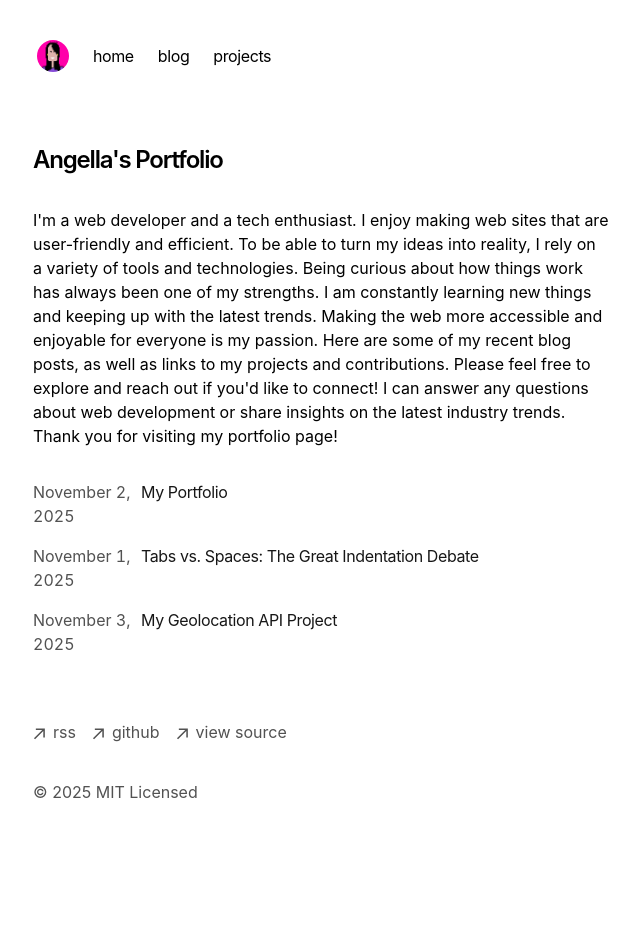
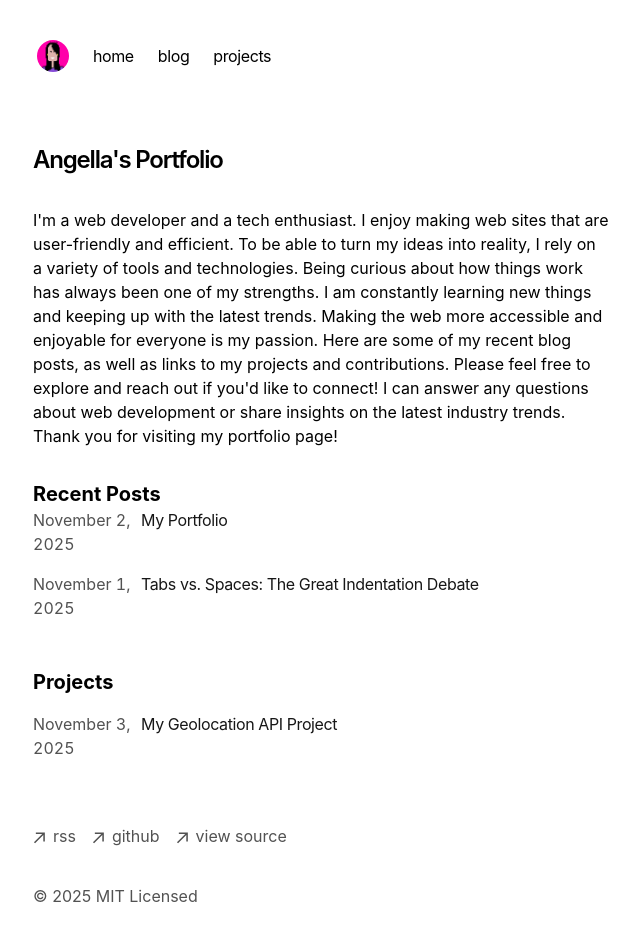
Before and after one commit to angel33la/portfolio-blog, a Next.js app: page / in a window 1280 px wide. Shown: the top 940 px of the page, without its empty margins (319-959 px from the left). Before the commit the page ends 868 px from the top, so only its background shows below. Built offline with nearby package versions, Linux system fonts and the light colour scheme.

Commit message:
Added h3 headers to separate my blog posts from my projects

```diff
--- a/app/components/footer.tsx
+++ b/app/components/footer.tsx
@@ -46,7 +46,7 @@ export default function Footer() {
             className="flex items-center transition-all hover:text-neutral-800 dark:hover:text-neutral-100"
             rel="noopener noreferrer"
             target="_blank"
-            href="https://vercel.com/templates/next.js/portfolio-starter-kit"
+            href="https://github.com/angel33la/portfolio-blog"
           >
             <ArrowIcon />
             <p className="ml-2 h-7">view source</p>
--- a/app/page.tsx
+++ b/app/page.tsx
@@ -11,7 +11,9 @@ export default function Page() {
         {`I'm a web developer  and a tech enthusiast. I enjoy making web sites that are user-friendly and efficient. To be able to turn my ideas into reality, I rely on a variety of tools and technologies. Being curious about how things work has always been one of my strengths. I am constantly learning new things and keeping up with the latest trends. Making the web more accessible and enjoyable for everyone is my passion. Here are some of my recent blog posts, as well as links to my projects and contributions. Please feel free to explore and reach out if you'd like to connect! I can answer any questions about web development or share insights on the latest industry trends. Thank you for visiting my portfolio page!`}
       </p>
       <div className="my-8">
+        <h3 className="text-xl font-bold">Recent Posts</h3>
         <BlogPosts />
+        <h3 className="text-xl font-bold mt-12 mb-4">Projects</h3>
         <Project />
       </div>
     </section>
--- a/package.json
+++ b/package.json
@@ -1,6 +1,5 @@
 {
-  "private": true,
-  "scripts": {
+   "scripts": {
     "dev": "next dev",
     "build": "next build",
     "start": "next start"
```
